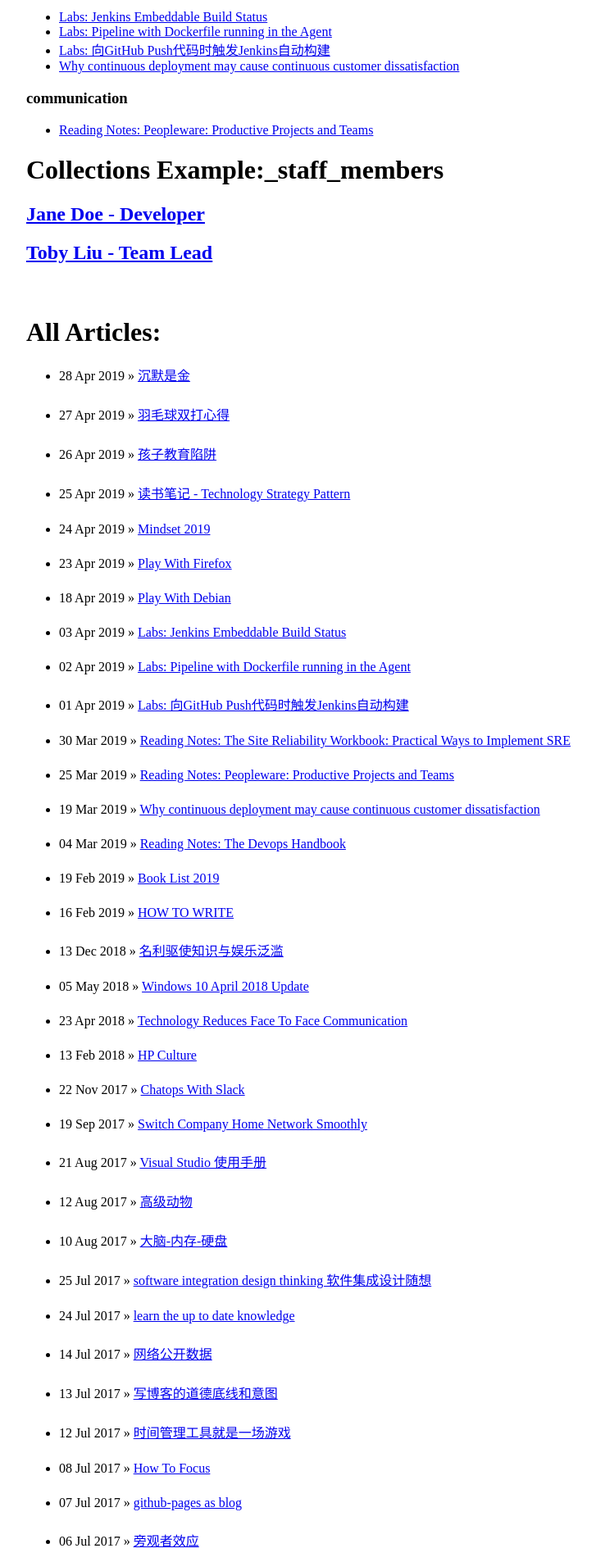
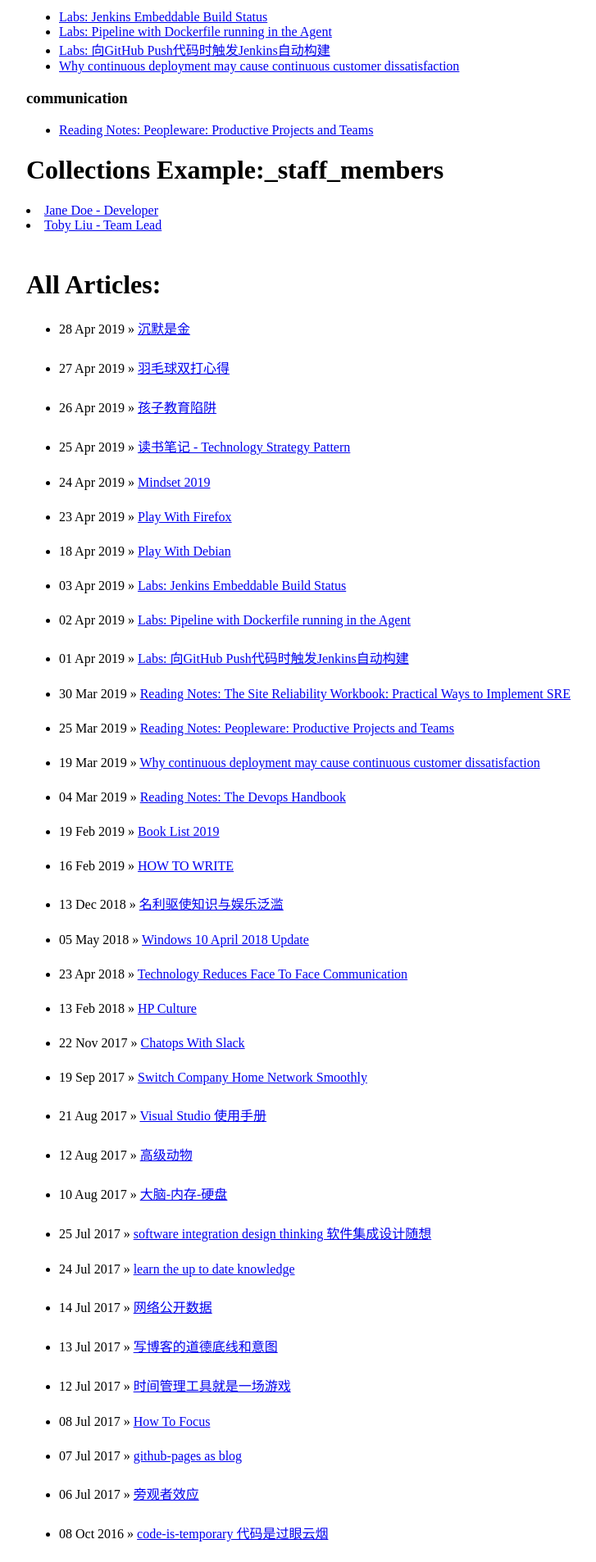
Before and after one commit to liuning0820/liuning0820.github.io, a Jekyll site: the page built from all.html, in a window 1280 px wide. Shown: the part 435-2341 px from the top of the page at 82% size, without its empty margins (126-853 px from the left). Built offline with Jekyll 4.4.1, drawn with Linux system fonts in a browser that asks for light colours.

Commit message:
update a bit.

```diff
--- a/all.html
+++ b/all.html
@@ -19,11 +19,9 @@ title: 对刘谈心-liuning0820.github.io
 
 	{% for staff_member in site.staff_members %}
 
-		<h2>
-			<a href="{{ staff_member.url }}">
-			{{ staff_member.name }} - {{ staff_member.position }}
-			</a>
-		</h2>
+		<li><a href="{{ staff_member.url }}">
+		{{ staff_member.name }} - {{ staff_member.position }}
+		</a></li>
 		<!-- <p>{{ staff_member.content}}</p> -->
 	{% endfor %}
 
```
